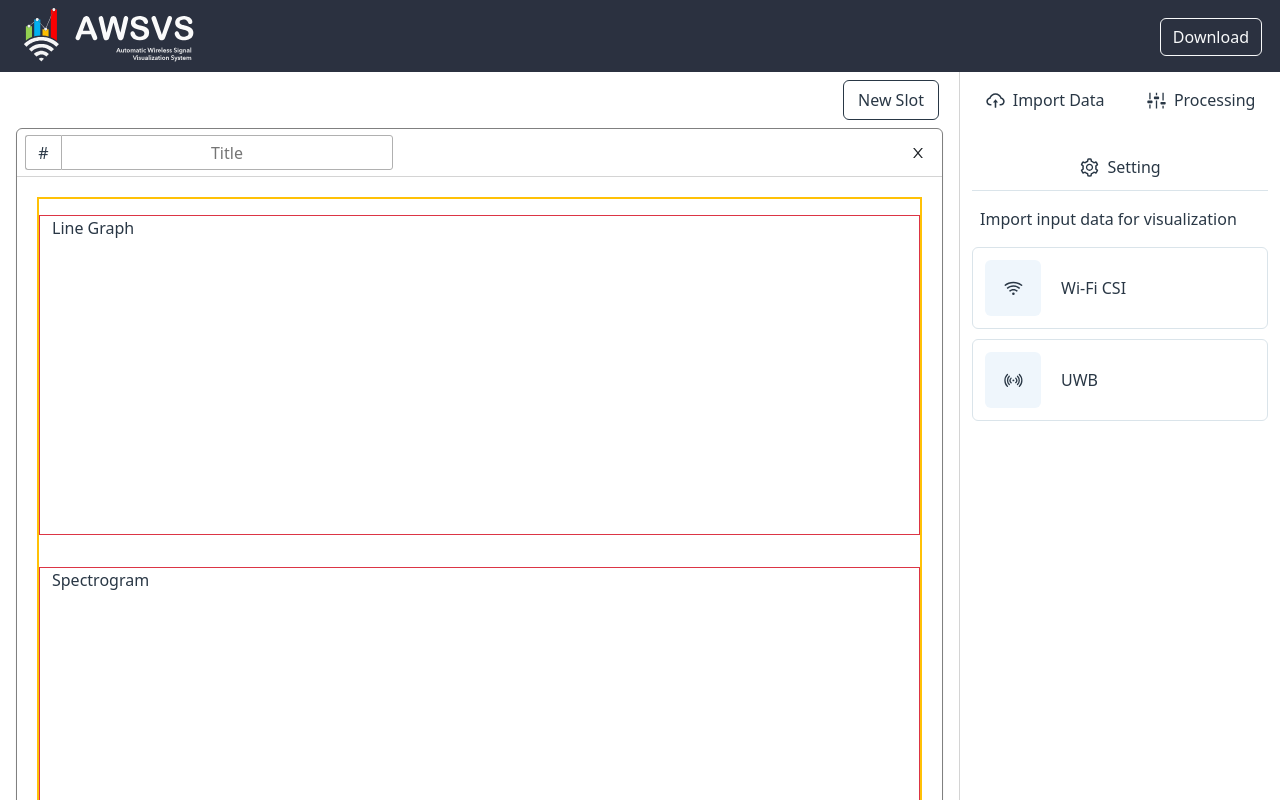
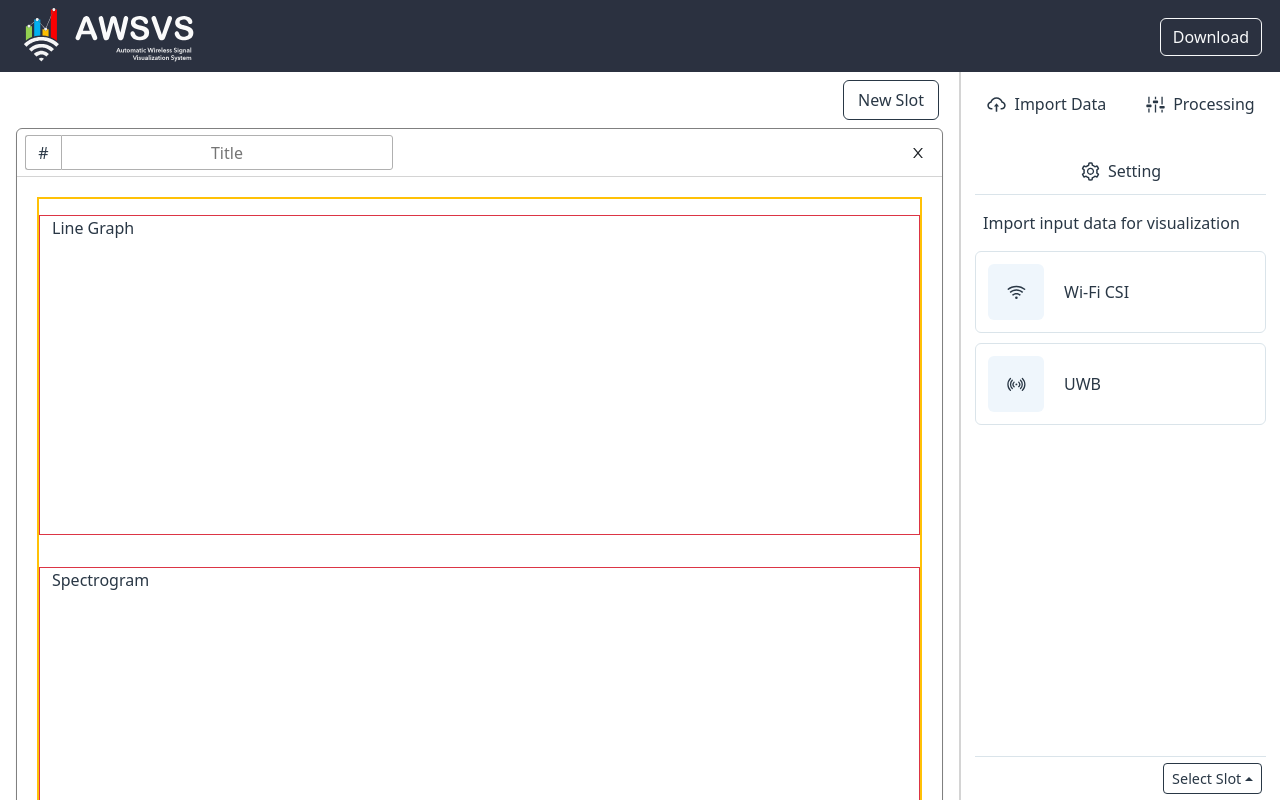
Before and after one commit to moonseongchan/AWSVS, a React (Create React App) app: page / in a window 1280 px wide. Built offline with nearby package versions, Linux system fonts and the light colour scheme.

Commit message:
feat: Add Slot Selection Component

```diff
--- a/src/components/SideBar/SideBar.scss
+++ b/src/components/SideBar/SideBar.scss
@@ -1,3 +1,13 @@
+.sidebar-content {
+    padding-left: 0.875rem !important;
+    padding-right: 0.875rem !important;
+    border-left: 1px solid #d4d4d4;
+}
+
+.nav {
+    margin-top: 0.25rem !important;
+}
+
 .nav-border {
     border-bottom: 1px solid #dae4ea !important;
 }
@@ -8,3 +18,39 @@
     margin-right: 0.45rem;
     margin-top: 0.1rem;
 }
+
+.tab-content::-webkit-scrollbar {
+    display: none !important;
+}
+
+.slot-select {
+    border-top: 1px solid #dae4ea !important;
+}
+
+#slot-select-btn {
+    font-size: 0.9rem;
+    color: #293745;
+    border: 1px solid #293745;
+    // border-radius: 0.375rem;
+    border-radius: 0.25rem;
+    display: flex;
+    align-items: center;
+    justify-content: center;
+    text-align: center;
+    vertical-align: middle;
+    padding: 0.25rem 0.5rem;
+    margin-right: 0.25rem;
+    background-color: transparent;
+    transition: background-color 0.2s ease-in-out, color 0.2s ease-in-out;
+    outline: none;
+}
+
+#slot-select-btn:hover {
+    background-color: #293745;
+    color: #fff;
+    outline: none;
+}
+
+#slot-select-btn:focus {
+    outline: none;
+}
--- a/src/components/SideBar/index.js
+++ b/src/components/SideBar/index.js
@@ -1,4 +1,4 @@
-import React, { useState } from "react";
+import React, { useState, useEffect } from "react";
 
 import { AiOutlineCloudUpload } from "react-icons/ai";
 import { LuDatabaseBackup } from "react-icons/lu";
@@ -14,10 +14,19 @@ import Setting from "./Setting";
 import "./SideBar.scss";
 
 const SideBar = (props) => {
+  const [selectedSlot, setSelectedSlot] = useState("Select Slot");
+
+  const handleItemClick = (event) => {
+    const value = event.target.textContent;
+    setSelectedSlot(value);
+  };
+
   return (
-    <div class="col-md-3 h-100 position-relative overflow-y-scroll">
+    <div class="sidebar-content col-md-3 h-100 d-flex flex-column min-vh-91 max-vh-91">
+      <div class="d-flex flex-column" style={{ height: "94%" }}>
+        {/* NavBar */}
         <ul
-        class="nav nav-underline nav-fill flex-column flex-sm-row mb-3 nav-border"
+          class="nav nav-underline nav-fill flex-column flex-sm-row mb-1 nav-border"
           id="pills-tab"
           role="tablist"
         >
@@ -80,10 +89,40 @@ const SideBar = (props) => {
           </li>
         </ul>
 
-      <div class="tab-content" id="pills-tabContent">
+        <div class="tab-content overflow-y-scroll" id="pills-tabContent">
           <Import />
           <Processing />
           <Setting />
+        </div>
+      </div>
+      {/* Dropdown */}
+      <div
+        class="d-flex slot-select mt-auto align-items-center justify-content-end"
+        style={{ height: "6%" }}
+      >
+        <div class="dropup-center dropup">
+          <button
+            class="dropdown-toggle"
+            type="button"
+            data-bs-toggle="dropdown"
+            aria-expanded="false"
+            id="slot-select-btn"
+          >
+            {selectedSlot}
+          </button>
+          <ul class="dropdown-menu">
+            <li>
+              <a class="dropdown-item" href="#" onClick={handleItemClick}>
+                Slot 1
+              </a>
+            </li>
+            <li>
+              <a class="dropdown-item" href="#" onClick={handleItemClick}>
+                Slot 2
+              </a>
+            </li>
+          </ul>
+        </div>
       </div>
     </div>
   );
```
Lines whose indentation alone changed are shown as unchanged.
